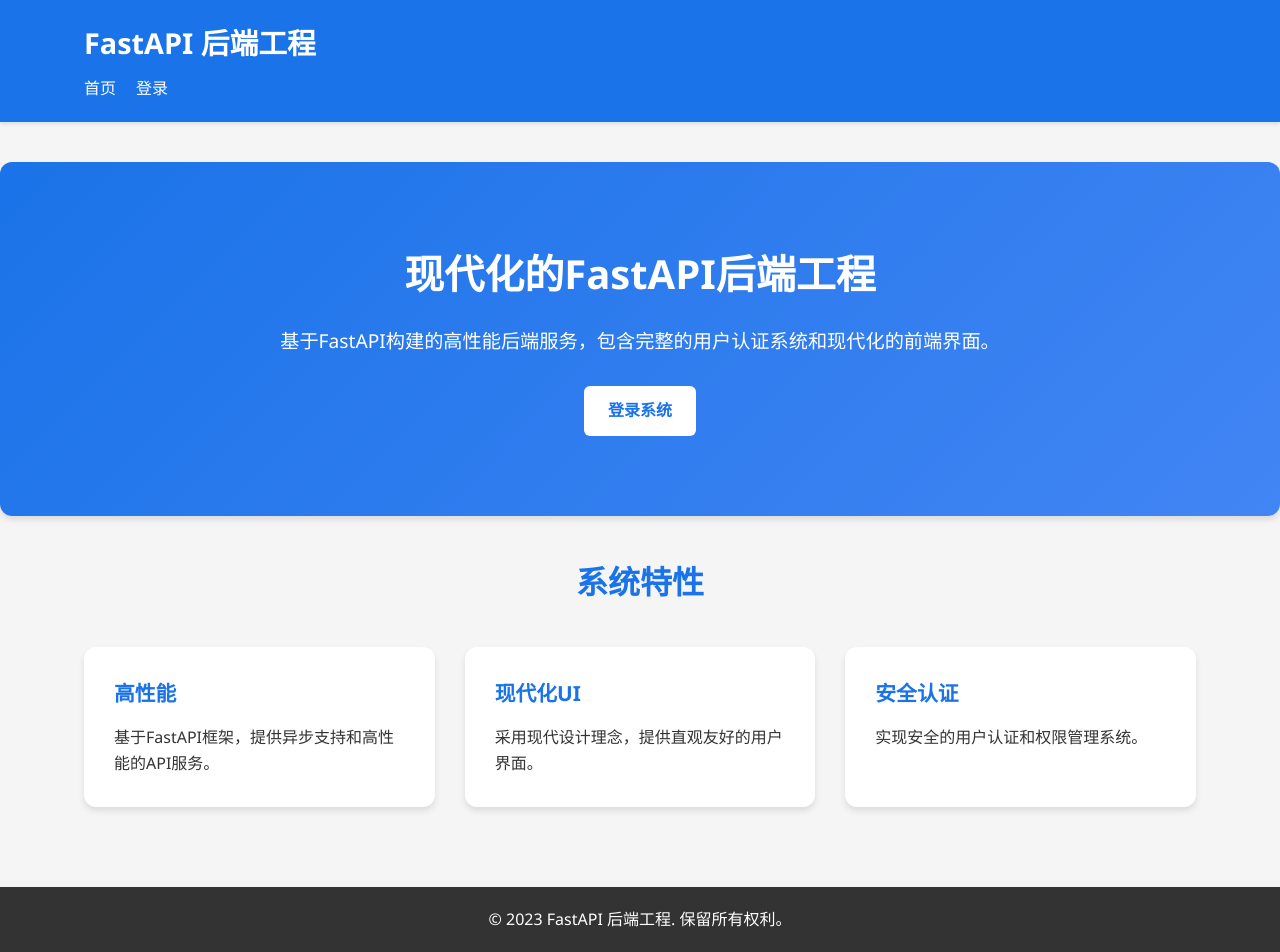
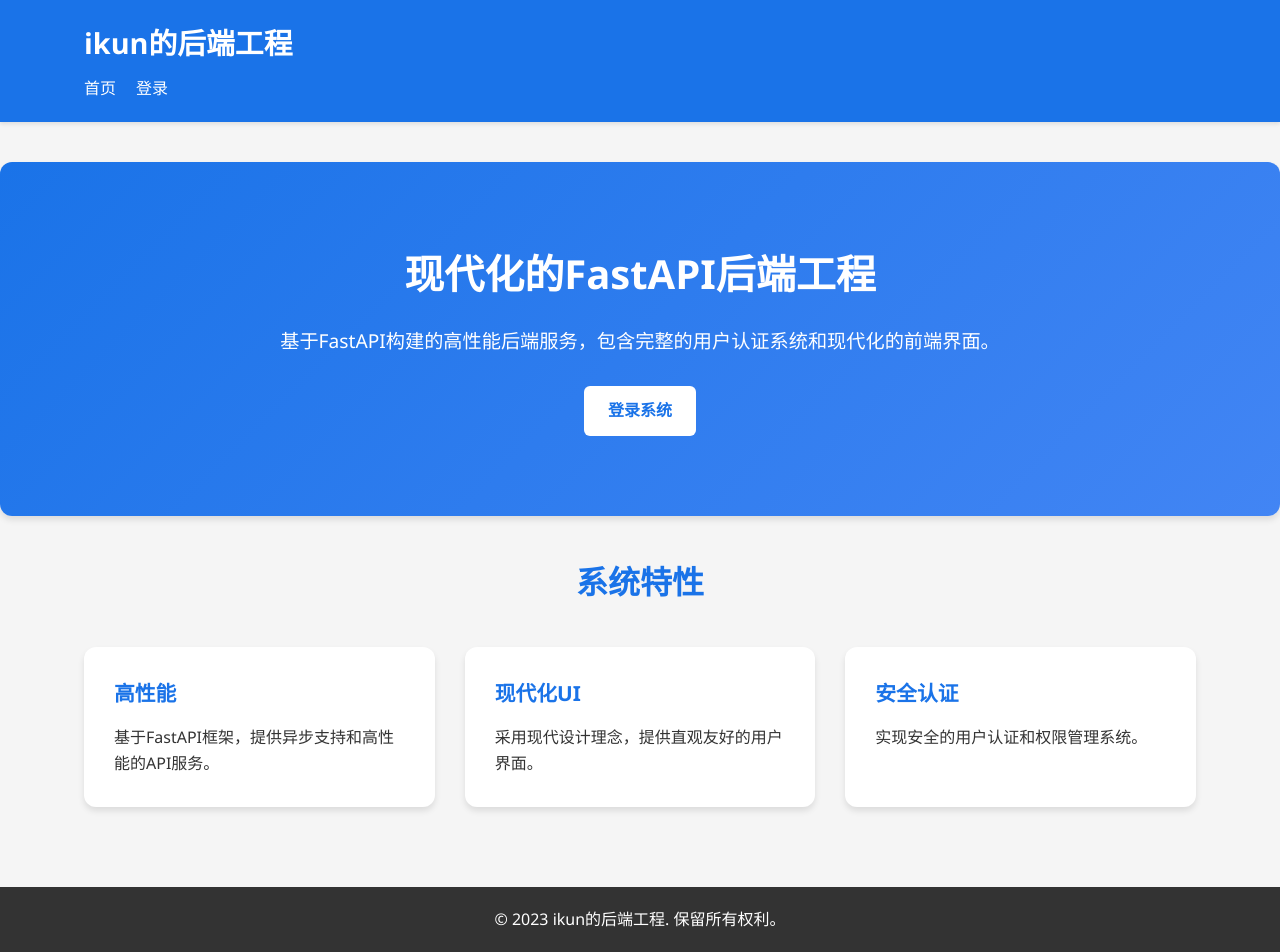
Before and after one commit to Fisheatingcats/MyWebServer, a FastAPI app: page / in a window 1280 px wide. Run offline with FastAPI, Linux system fonts and the light colour scheme.

Commit message:
提交1.修改标题

```diff
--- a/app/main.py
+++ b/app/main.py
@@ -1,3 +1,11 @@
+'''
+Author: NICOLA 2841208085@qq.com
+Date: 2025-10-16 23:56:30
+LastEditors: NICOLA 2841208085@qq.com
+LastEditTime: 2025-10-17 22:51:24
+FilePath: \FastAPI\app\main.py
+Description: 这是默认设置,请设置`customMade`, 打开koroFileHeader查看配置 进行设置: https://github.com/OBKoro1/koro1FileHeader/wiki/%E9%85%8D%E7%BD%AE
+'''
 from fastapi import FastAPI, Request, Form, Depends, HTTPException
 from fastapi.responses import HTMLResponse, RedirectResponse
 from fastapi.staticfiles import StaticFiles
@@ -13,7 +21,7 @@ from app.services.user_service import authenticate_user
 Base.metadata.create_all(bind=engine)
 
 # 创建FastAPI应用
-app = FastAPI(title="FastAPI 后端工程", description="现代化的FastAPI后端工程示例")
+app = FastAPI(title="ikun的后端工程", description="现代化的FastAPI后端工程示例")
 
 # 包含API路由
 app.include_router(api_router, prefix="/api/v1")
@@ -64,6 +72,7 @@ async def startup_event():
 # 主页路由
 @app.get("/", response_class=HTMLResponse)
 async def read_root(request: Request):
+    # return {"主播": "我洗澡去了"}
     return templates.TemplateResponse("index.html", {"request": request})
 
 # 登录页面路由
--- a/app/templates/index.html
+++ b/app/templates/index.html
@@ -2,7 +2,7 @@
  * @Author: NICOLA 2841208085@qq.com
  * @Date: 2025-10-16 23:56:48
  * @LastEditors: NICOLA 2841208085@qq.com
- * @LastEditTime: 2025-10-16 23:57:05
+ * @LastEditTime: 2025-10-17 22:30:21
  * @FilePath: \FastAPI\app\templates\index.html
  * @Description: 这是默认设置,请设置`customMade`, 打开koroFileHeader查看配置 进行设置: https://github.com/OBKoro1/koro1FileHeader/wiki/%E9%85%8D%E7%BD%AE
 -->
@@ -11,13 +11,13 @@
 <head>
     <meta charset="UTF-8">
     <meta name="viewport" content="width=device-width, initial-scale=1.0">
-    <title>FastAPI 后端工程</title>
+    <title>ikun的后端工程</title>
     <link rel="stylesheet" href="/static/css/style.css">
 </head>
 <body>
     <header class="header">
         <div class="container">
-            <h1 class="logo">FastAPI 后端工程</h1>
+            <h1 class="logo">ikun的后端工程</h1>
             <nav class="nav">
                 <ul>
                     <li><a href="/">首页</a></li>
@@ -61,7 +61,7 @@
 
     <footer class="footer">
         <div class="container">
-            <p>&copy; 2023 FastAPI 后端工程. 保留所有权利。</p>
+            <p>&copy; 2023 ikun的后端工程. 保留所有权利。</p>
         </div>
     </footer>
 </body>
```
Also changed, not shown: app/templates/login.html (+9 -0 lines).
